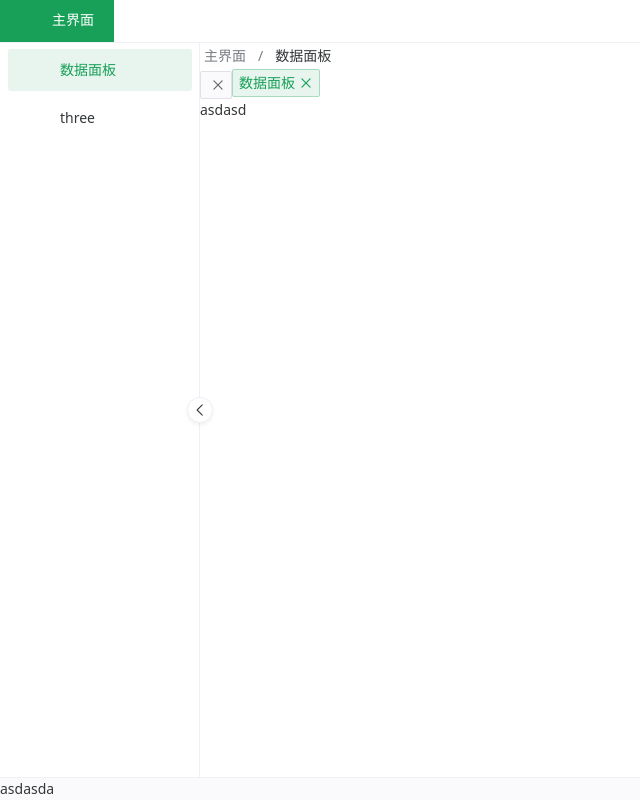
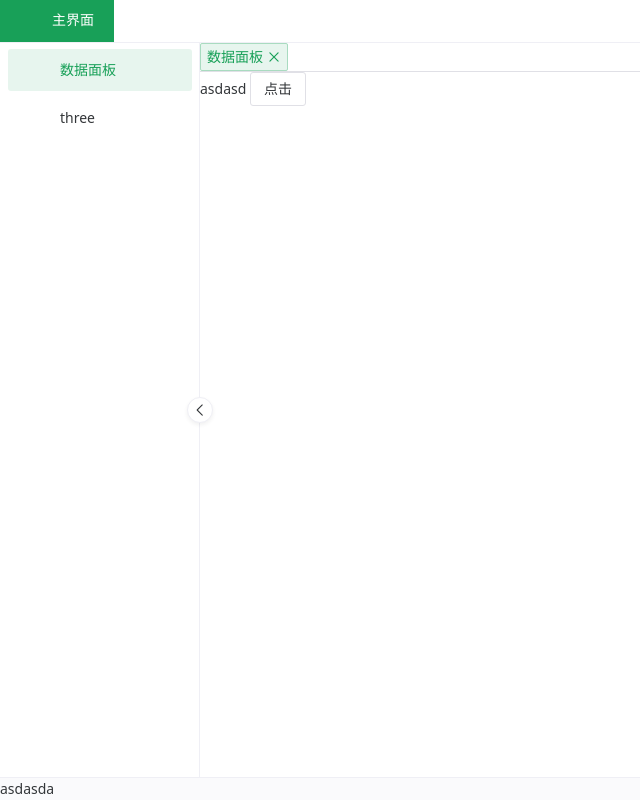
Before and after one commit to Zhangwei19974/vue3-naive-project, a Vue app: page /login in a window 1280 px wide. Both pictures are taken after a click on the button "登录". Shown: the whole page, without its empty margins (0-640 px from the left). Built offline with nearby package versions, Linux system fonts and the light colour scheme; some icons are missing.

Commit message:
代码提交

```diff
--- /dev/null
+++ b/src/components/EchartContent/index.vue
@@ -0,0 +1,7 @@
+<template>
+  <div>asdasasdasdasd</div>
+</template>
+
+<script setup lang="ts"></script>
+
+<style scoped></style>
--- a/src/layouts/MenuTags/index.vue
+++ b/src/layouts/MenuTags/index.vue
@@ -11,13 +11,14 @@
           {{ item?.meta?.title }}
         </n-tag>
       </n-dropdown>
+      <div class="MenuTags_line"></div>
     </div>
   </div>
 </template>
 
 <script setup lang="ts">
 import { useMenuTag } from '@/store/useMenuTag';
-import { NDropdown } from 'naive-ui';
+import { NDropdown, useThemeVars } from 'naive-ui';
 import { RouteRecordRaw } from 'vue-router';
 
 const menuTags = useMenuTag();
@@ -26,6 +27,8 @@ const { menuTagList } = storeToRefs(menuTags);
 
 const route = useRoute();
 const router = useRouter();
+
+const theme = useThemeVars();
 
 const activeTag = computed(() => {
   return route.path;
@@ -44,5 +47,6 @@ function clickTag(item: RouteRecordRaw) {
 <style lang="scss" scoped>
 .MenuTags {
   display: flex;
+  border-bottom: 1px solid v-bind('theme.borderColor');
 }
 </style>
--- a/src/router/children/mainRouter.ts
+++ b/src/router/children/mainRouter.ts
@@ -66,5 +66,6 @@ export const mainRouter: RouteRecordRaw[] = [
       fillIcon: enumIcon.Home16Filled,
       showInMenu: true,
     },
+    children: [],
   },
 ];
--- a/src/router/index.ts
+++ b/src/router/index.ts
@@ -51,7 +51,6 @@ router.beforeEach(async (to, from, next) => {
   const { menuMap } = storeToRefs(menuStore);
 
   if (isEmpty(menuMap.value) && to.path !== '/login') {
-    console.log(to);
     await initRouter();
     next(false);
     router.replace(to.fullPath);
--- a/src/store/useAppStore.ts
+++ b/src/store/useAppStore.ts
@@ -4,7 +4,7 @@ export const useAppStore = defineStore(
     const isLogin = ref(false);
     const appConfig = ref({
       // 是否展示导航页签
-      showNavigationTab: true,
+      showNavigationTab: false,
     });
 
     return {
--- a/src/store/useMenuTag.ts
+++ b/src/store/useMenuTag.ts
@@ -9,6 +9,9 @@ export const useMenuTag = defineStore(
     const router = useRouter();
     // 添加菜单标签页
     const addMenuTag = (menuTag: any, fromTag?: any) => {
+      if (!menuTag.meta.title) {
+        return;
+      }
       let currentIndex = -1;
       const currentItem = menuTagList.value.find((item: any, index: number) => {
         if (item.path === menuTag.path) {
--- a/src/views/MainView/DataDashView/index.vue
+++ b/src/views/MainView/DataDashView/index.vue
@@ -1,5 +1,9 @@
 <template>
-  <div>asdasd</div>
+  <div>
+    asdasd
+
+    <n-button @click="getFiles">点击</n-button>
+  </div>
 </template>
 
 <script setup lang="ts">
@@ -7,6 +11,10 @@ const route = useRoute();
 onMounted(() => {
   console.log(route.params, 'asdasdasd');
 });
+
+function getFiles() {
+  console.log(import.meta.glob('@/**/**.vue'));
+}
 </script>
 
 <style scoped></style>
```
